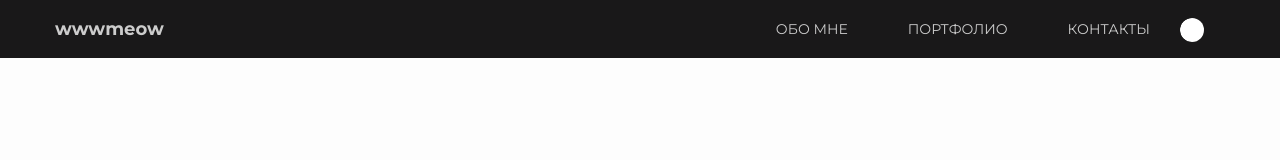
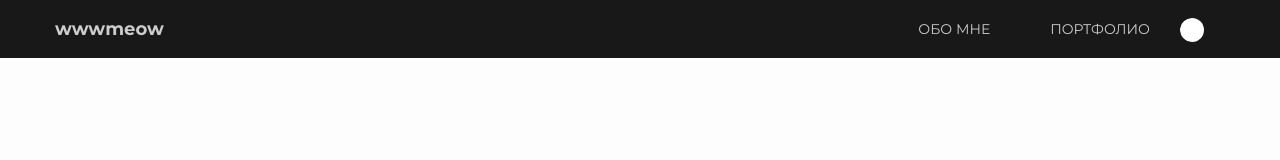
Before and after one commit to wwwmeow/wwwmeowww, a plain HTML site: page index.html in a window 1280 px wide. Shown: the top 160 px of the page. Drawn offline with nearby package versions, Linux system fonts and the light colour scheme.

Commit message:
Update index.html

```diff
--- a/index.html
+++ b/index.html
@@ -22,7 +22,6 @@
                         <ul>
                             <li><a href="#about"> Обо мне </a></li>
                             <li><a href="#portfolio"> Портфолио </a></li>
-                            <li><a href="#contacts"> Контакты </a></li>
                             <li class="switch"><a href="#"></a></li>
                         </ul>
                     </nav>
```
